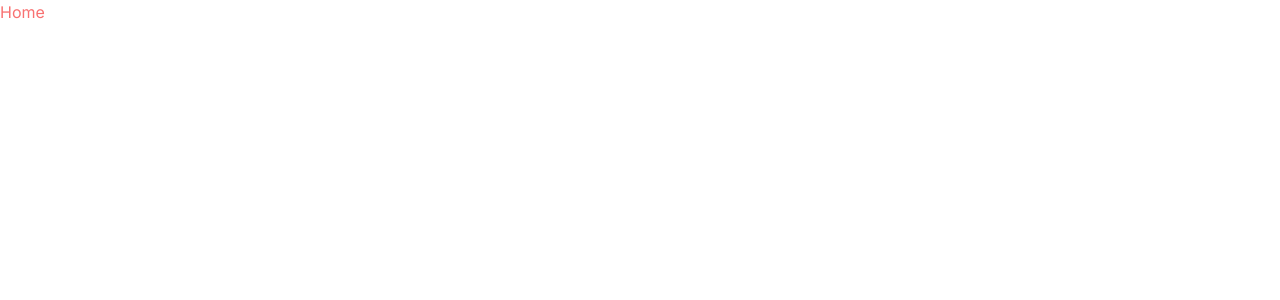
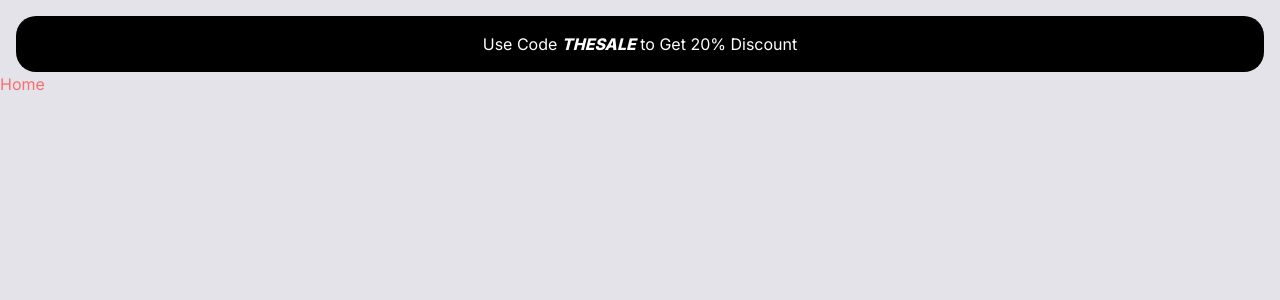
Before and after one commit to iniadnan/nextjs-ecommerce-fashion, a Next.js app: page / in a window 1280 px wide. Shown: the top 300 px of the page. Built offline with nearby package versions, Linux system fonts and the light colour scheme.

Commit message:
fix: announcement style

```diff
--- a/src/app/(front)/layout.tsx
+++ b/src/app/(front)/layout.tsx
@@ -1,6 +1,6 @@
 import FrontAnnouncement from "@/components/front/announcement"
-import FrontNavbar from "@/components/front/Navbar"
-import FrontFooter from "@/components/front/Footer"
+import FrontNavbar from "@/components/front/navbar"
+import FrontFooter from "@/components/front/footer"
 
 export default function Layout({
     children,
--- a/src/components/front/announcement.tsx
+++ b/src/components/front/announcement.tsx
@@ -1,5 +1,9 @@
 export default function FrontAnnouncement() {
     return (
-        <section></section>
+        <section className="w-full pt-4 px-4">
+            <div className="container h-[56px] flex items-center justify-center bg-black rounded-[20px]">
+                <h2 className="text-base text-white text-center">Use Code <strong className="font-extrabold italic">THESALE</strong> to Get 20% Discount</h2>
+            </div>
+        </section>
     )
 }
--- a/src/styles/globals.css
+++ b/src/styles/globals.css
@@ -8,6 +8,7 @@
   }
 
   body {
+    background-color: #E3E3E9;
     overflow-x: hidden;
   }
 
@@ -26,9 +27,6 @@
   }
 
   .container {
-    max-width: 1400px;
     width: 100%;
-    padding-left: 16px;
-    padding-right: 16px;
   }
 }
--- a/tailwind.config.ts
+++ b/tailwind.config.ts
@@ -7,6 +7,9 @@ const config: Config = {
     "./src/app/**/*.{js,ts,jsx,tsx,mdx}",
   ],
   theme: {
+    container: {
+      center: true,
+    },
     extend: {
       backgroundImage: {
         "gradient-radial": "radial-gradient(var(--tw-gradient-stops))",
```
